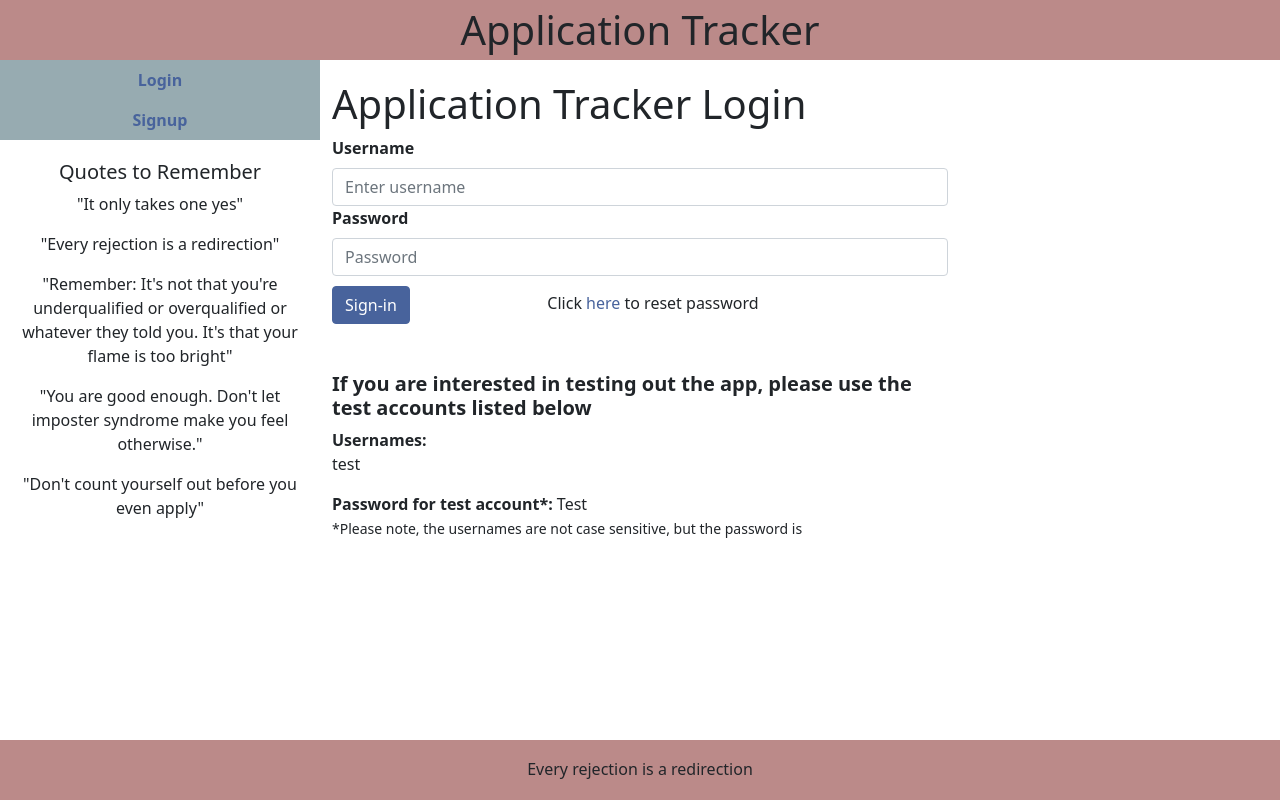
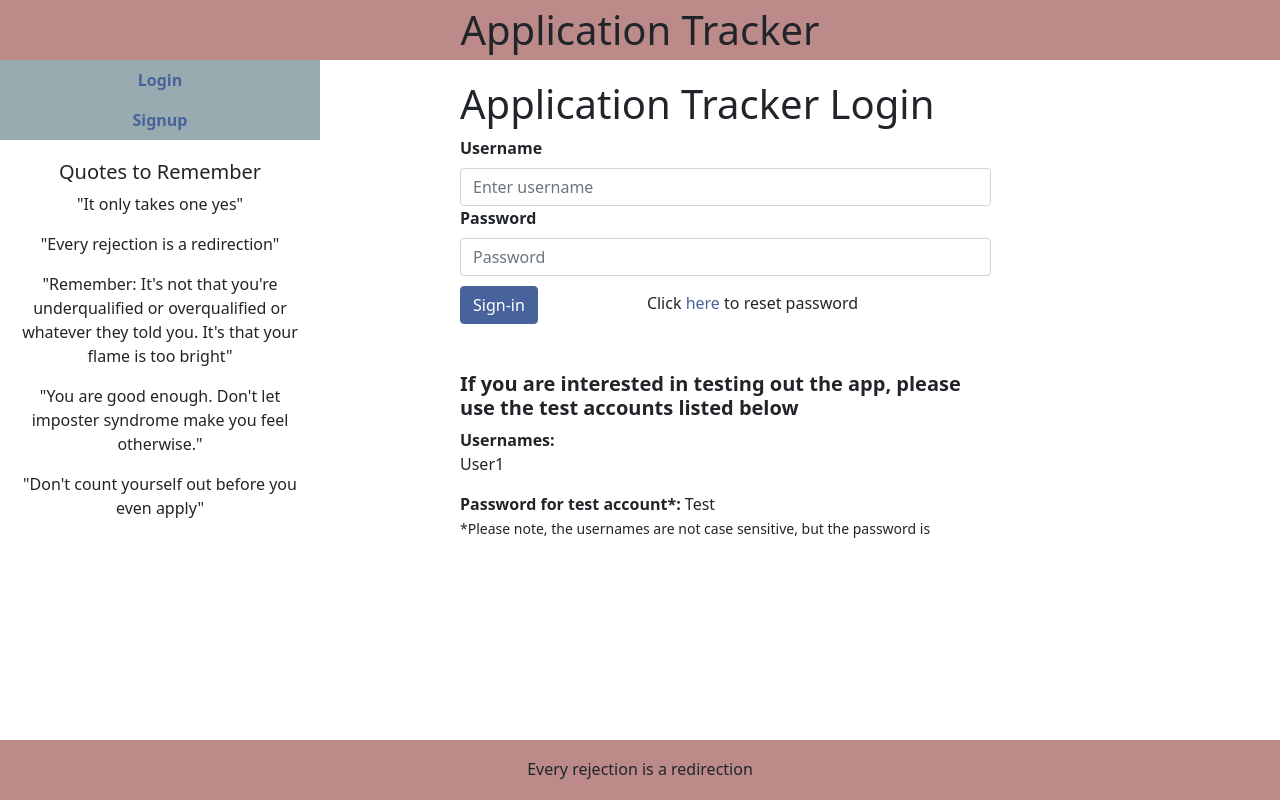
Before and after one commit to MarciaAdler/applicationtracker, a React (Create React App) app in the folder client/: page / in a window 1280 px wide. Built offline with nearby package versions, Linux system fonts and the light colour scheme.

Commit message:
fixed styling on login page

```diff
--- a/client/src/Pages/Login.js
+++ b/client/src/Pages/Login.js
@@ -4,7 +4,7 @@ import { Container, Row, Col } from "react-bootstrap";
 
 export default function Signin() {
   return (
-    <Container className="signup-container">
+    <Container className="login-container">
       <h1 className="signin-title">Application Tracker Login</h1>
       <Row className="signin-container">
         <Col className="col-12 col-md-8 signin-container">
@@ -23,7 +23,7 @@ export default function Signin() {
             <p className="ml-2">
               <strong>Usernames:</strong>
               <br />
-              test
+              User1
             </p>
             <p className="ml-2">
               <strong>Password for test account*:</strong> Test
--- a/client/src/components/LoginForm.js
+++ b/client/src/components/LoginForm.js
@@ -30,6 +30,7 @@ export default function LoginForm() {
             lastName: results.data.lastName,
             email: results.data.email,
             role: results.data.role,
+            company: results.data.company,
             location: results.data.location,
             primaryRole: results.data.primaryRole,
             bio: results.data.bio,
@@ -49,6 +50,7 @@ export default function LoginForm() {
           lastName: results.data.lastName,
           email: results.data.email,
           role: results.data.role,
+          company: results.data.company,
           location: results.data.location,
           primaryRole: results.data.primaryRole,
           bio: results.data.bio,
--- a/client/src/style.css
+++ b/client/src/style.css
@@ -184,6 +184,12 @@ a:hover {
   margin-top: 20px;
   height: 100%;
 }
+.login-container {
+  width: 65% !important;
+  float: right;
+  margin-top: 20px;
+  height: 100%;
+}
 .search-item:hover {
   background-color: lightgrey;
   color: #48639c;
@@ -285,6 +291,10 @@ a:hover {
     width: 80% !important;
     float: none;
   }
+  .login-container {
+    width: 80% !important;
+    float: none;
+  }
   .application-container {
     max-width: 100%;
     float: none;
```
